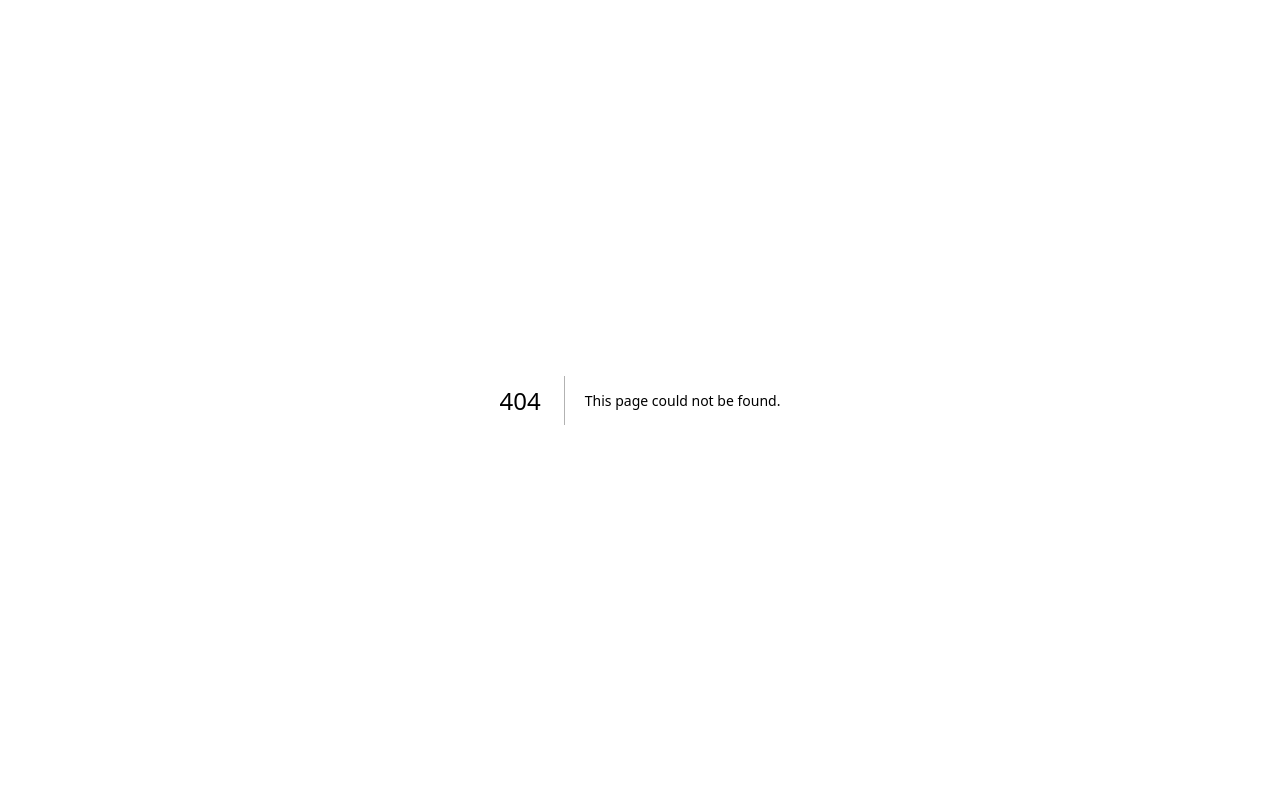
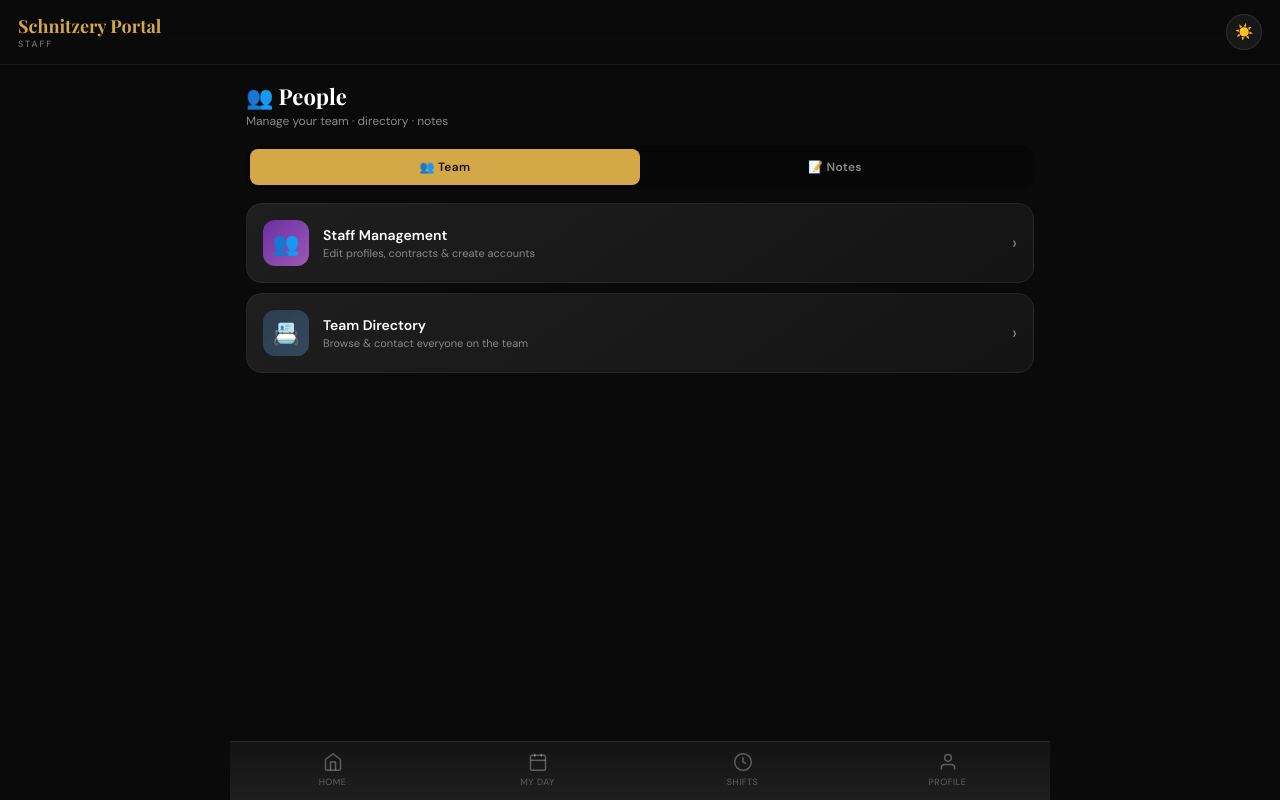
Before and after one commit to venkatasuda/schnitzery-portal, a Next.js app: page /people-hub in a window 1280 px wide. Before the commit this address had no page. Built offline with nearby package versions, Linux system fonts and the light colour scheme; no server answers.

Commit message:
Phase 1 complete: People + Settings hubs

```diff
--- /dev/null
+++ b/src/app/(app)/people-hub/page.tsx
@@ -0,0 +1,75 @@
+"use client";
+
+import { useState } from "react";
+import Link from "next/link";
+
+// Manager/Owner "People" hub — groups team management, the directory, and
+// notes/recognition under one screen with the old app's hub-tab pattern.
+// Reached from the home dashboard's "People & Team" shortcut.
+export default function PeopleHubPage() {
+  const [tab, setTab] = useState<"team" | "notes">("team");
+
+  return (
+    <div className="fade-up">
+      <div className="page-title">👥 People</div>
+      <div className="page-sub">Manage your team · directory · notes</div>
+
+      <div className="hub-tabs">
+        <button className={`hub-tab${tab === "team" ? " active" : ""}`} onClick={() => setTab("team")}>
+          👥 Team
+        </button>
+        <button className={`hub-tab${tab === "notes" ? " active" : ""}`} onClick={() => setTab("notes")}>
+          📝 Notes
+        </button>
+      </div>
+
+      {tab === "team" && (
+        <div className="hub-tab-panel active">
+          <HubLink
+            href="/staff"
+            icon="👥"
+            grad="linear-gradient(135deg,#6b2fa0,#9b59b6)"
+            title="Staff Management"
+            sub="Edit profiles, contracts & create accounts"
+          />
+          <HubLink
+            href="/directory"
+            icon="📇"
+            grad="linear-gradient(135deg,#2c3e50,#34495e)"
+            title="Team Directory"
+            sub="Browse & contact everyone on the team"
+          />
+        </div>
+      )}
+
+      {tab === "notes" && (
+        <div className="hub-tab-panel active">
+          <HubLink
+            href="/notes"
+            icon="📝"
+            grad="linear-gradient(135deg,#922b21,#c0392b)"
+            title="Notes & Recognition"
+            sub="Private performance notes and shout-outs"
+          />
+          <div className="card" style={{ fontSize: 12, color: "var(--gray)", lineHeight: 1.6 }}>
+            Performance notes are private to managers. Mark a note as recognition to
+            celebrate a team member's great work.
+          </div>
+        </div>
+      )}
+    </div>
+  );
+}
+
+function HubLink({ href, icon, grad, title, sub }: { href: string; icon: string; grad: string; title: string; sub: string }) {
+  return (
+    <Link href={href} className="feature-card">
+      <div className="feature-icon" style={{ background: grad }}>{icon}</div>
+      <div style={{ flex: 1 }}>
+        <div className="feature-title">{title}</div>
+        <div className="feature-sub">{sub}</div>
+      </div>
+      <span className="feature-chev">›</span>
+    </Link>
+  );
+}
```
Also changed, not shown: src/app/(app)/page.tsx (+4 -4 lines), src/app/(app)/settings-hub/page.tsx (added, +86 -0 lines).
